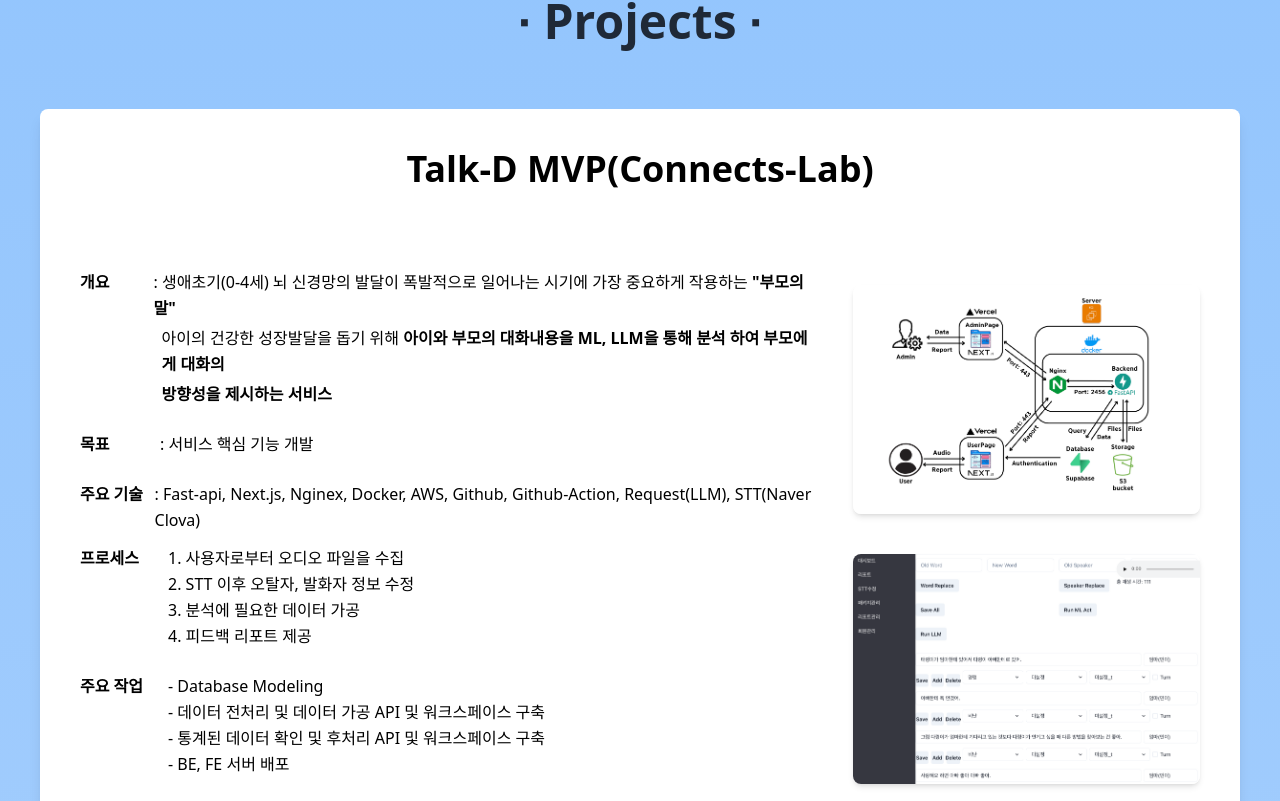
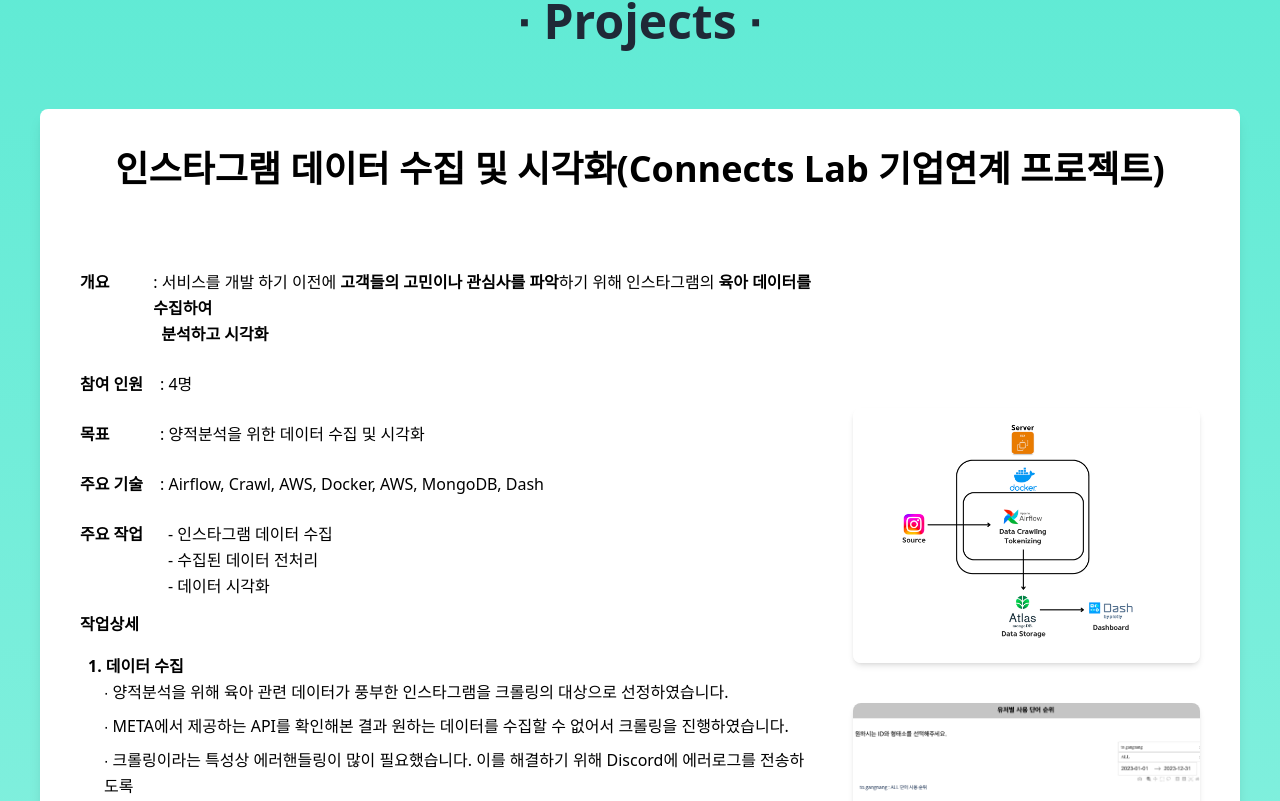
Before and after one commit to pyhilandjy/portfolio, a Next.js app: page / in a window 1280 px wide. Shown: the part 6059-6860 px from the top of the page. Built offline with nearby package versions, Linux system fonts and the light colour scheme.

Commit message:
refactor: mvp 커리어 탭으로 이동

```diff
--- a/components/Projects.tsx
+++ b/components/Projects.tsx
@@ -1,16 +1,12 @@
 import React from "react";
-import ClabMVP from "./ClabMVP";
 import ConnectsLab from "./ConnectsLab";
 import StockLSTM from "./StockLSTM";
 
 const Projects: React.FC = () => {
   return (
-    <section className="py-20 px-10 bg-gradient-to-b from-blue-300 to-blue-100 text-gray-800">
+    <section className="py-20 px-10 bg-gradient-to-b from-teal-300 to-teal-100 text-gray-800">
       <h1 className="text-5xl font-bold text-center mb-16">∙ Projects ∙</h1>
       <div className="space-y-16">
-        <div>
-          <ClabMVP />
-        </div>
         <div>
           <ConnectsLab />
         </div>
```
